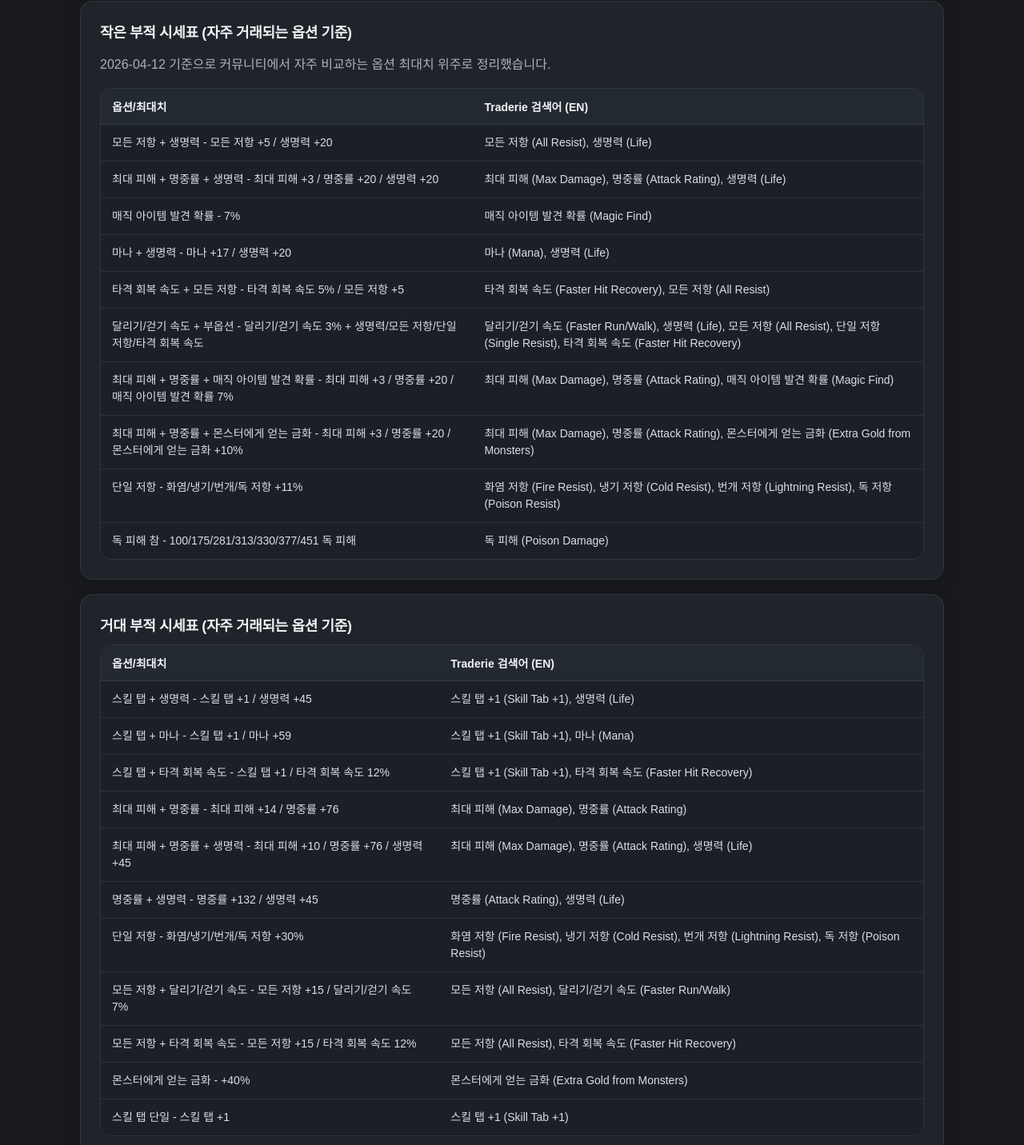
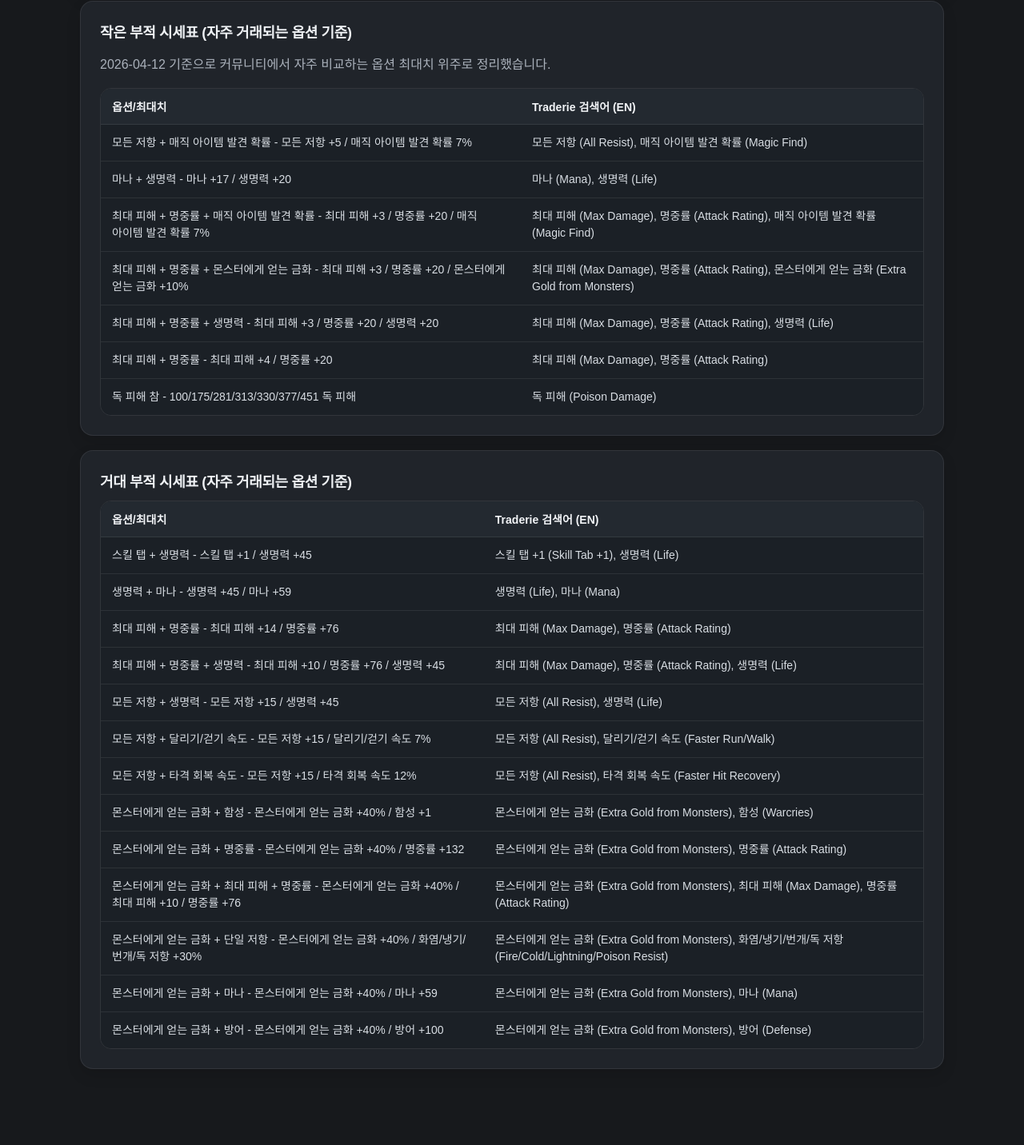
Before and after one commit to ctrlcccv/d2r, a website: page web/charms.html in a window 1280 px wide. Shown: the part 318-1750 px from the top of the page at 80% size. After the commit the page ends 1719 px from the top, so only its background shows below. Drawn offline with Linux system fonts and the light colour scheme.

Commit message:
Align charm tables to recommended combinations only

```diff
--- a/web/charms.html
+++ b/web/charms.html
@@ -41,28 +41,12 @@
             </thead>
             <tbody>
               <tr>
-                <td>모든 저항 + 생명력 - 모든 저항 +5 / 생명력 +20</td>
-                <td><code>모든 저항 (All Resist), 생명력 (Life)</code></td>
-              </tr>
-              <tr>
-                <td>최대 피해 + 명중률 + 생명력 - 최대 피해 +3 / 명중률 +20 / 생명력 +20</td>
-                <td><code>최대 피해 (Max Damage), 명중률 (Attack Rating), 생명력 (Life)</code></td>
-              </tr>
-              <tr>
-                <td>매직 아이템 발견 확률 - 7%</td>
-                <td><code>매직 아이템 발견 확률 (Magic Find)</code></td>
+                <td>모든 저항 + 매직 아이템 발견 확률 - 모든 저항 +5 / 매직 아이템 발견 확률 7%</td>
+                <td><code>모든 저항 (All Resist), 매직 아이템 발견 확률 (Magic Find)</code></td>
               </tr>
               <tr>
                 <td>마나 + 생명력 - 마나 +17 / 생명력 +20</td>
                 <td><code>마나 (Mana), 생명력 (Life)</code></td>
-              </tr>
-              <tr>
-                <td>타격 회복 속도 + 모든 저항 - 타격 회복 속도 5% / 모든 저항 +5</td>
-                <td><code>타격 회복 속도 (Faster Hit Recovery), 모든 저항 (All Resist)</code></td>
-              </tr>
-              <tr>
-                <td>달리기/걷기 속도 + 부옵션 - 달리기/걷기 속도 3% + 생명력/모든 저항/단일 저항/타격 회복 속도</td>
-                <td><code>달리기/걷기 속도 (Faster Run/Walk), 생명력 (Life), 모든 저항 (All Resist), 단일 저항 (Single Resist), 타격 회복 속도 (Faster Hit Recovery)</code></td>
               </tr>
               <tr>
                 <td>최대 피해 + 명중률 + 매직 아이템 발견 확률 - 최대 피해 +3 / 명중률 +20 / 매직 아이템 발견 확률 7%</td>
@@ -73,8 +57,12 @@
                 <td><code>최대 피해 (Max Damage), 명중률 (Attack Rating), 몬스터에게 얻는 금화 (Extra Gold from Monsters)</code></td>
               </tr>
               <tr>
-                <td>단일 저항 - 화염/냉기/번개/독 저항 +11%</td>
-                <td><code>화염 저항 (Fire Resist), 냉기 저항 (Cold Resist), 번개 저항 (Lightning Resist), 독 저항 (Poison Resist)</code></td>
+                <td>최대 피해 + 명중률 + 생명력 - 최대 피해 +3 / 명중률 +20 / 생명력 +20</td>
+                <td><code>최대 피해 (Max Damage), 명중률 (Attack Rating), 생명력 (Life)</code></td>
+              </tr>
+              <tr>
+                <td>최대 피해 + 명중률 - 최대 피해 +4 / 명중률 +20</td>
+                <td><code>최대 피해 (Max Damage), 명중률 (Attack Rating)</code></td>
               </tr>
               <tr>
                 <td>독 피해 참 - 100/175/281/313/330/377/451 독 피해</td>
@@ -101,12 +89,8 @@
                 <td><code>스킬 탭 +1 (Skill Tab +1), 생명력 (Life)</code></td>
               </tr>
               <tr>
-                <td>스킬 탭 + 마나 - 스킬 탭 +1 / 마나 +59</td>
-                <td><code>스킬 탭 +1 (Skill Tab +1), 마나 (Mana)</code></td>
-              </tr>
-              <tr>
-                <td>스킬 탭 + 타격 회복 속도 - 스킬 탭 +1 / 타격 회복 속도 12%</td>
-                <td><code>스킬 탭 +1 (Skill Tab +1), 타격 회복 속도 (Faster Hit Recovery)</code></td>
+                <td>생명력 + 마나 - 생명력 +45 / 마나 +59</td>
+                <td><code>생명력 (Life), 마나 (Mana)</code></td>
               </tr>
               <tr>
                 <td>최대 피해 + 명중률 - 최대 피해 +14 / 명중률 +76</td>
@@ -117,12 +101,8 @@
                 <td><code>최대 피해 (Max Damage), 명중률 (Attack Rating), 생명력 (Life)</code></td>
               </tr>
               <tr>
-                <td>명중률 + 생명력 - 명중률 +132 / 생명력 +45</td>
-                <td><code>명중률 (Attack Rating), 생명력 (Life)</code></td>
-              </tr>
-              <tr>
-                <td>단일 저항 - 화염/냉기/번개/독 저항 +30%</td>
-                <td><code>화염 저항 (Fire Resist), 냉기 저항 (Cold Resist), 번개 저항 (Lightning Resist), 독 저항 (Poison Resist)</code></td>
+                <td>모든 저항 + 생명력 - 모든 저항 +15 / 생명력 +45</td>
+                <td><code>모든 저항 (All Resist), 생명력 (Life)</code></td>
               </tr>
               <tr>
                 <td>모든 저항 + 달리기/걷기 속도 - 모든 저항 +15 / 달리기/걷기 속도 7%</td>
@@ -133,12 +113,28 @@
                 <td><code>모든 저항 (All Resist), 타격 회복 속도 (Faster Hit Recovery)</code></td>
               </tr>
               <tr>
-                <td>몬스터에게 얻는 금화 - +40%</td>
-                <td><code>몬스터에게 얻는 금화 (Extra Gold from Monsters)</code></td>
+                <td>몬스터에게 얻는 금화 + 함성 - 몬스터에게 얻는 금화 +40% / 함성 +1</td>
+                <td><code>몬스터에게 얻는 금화 (Extra Gold from Monsters), 함성 (Warcries)</code></td>
               </tr>
               <tr>
-                <td>스킬 탭 단일 - 스킬 탭 +1</td>
-                <td><code>스킬 탭 +1 (Skill Tab +1)</code></td>
+                <td>몬스터에게 얻는 금화 + 명중률 - 몬스터에게 얻는 금화 +40% / 명중률 +132</td>
+                <td><code>몬스터에게 얻는 금화 (Extra Gold from Monsters), 명중률 (Attack Rating)</code></td>
+              </tr>
+              <tr>
+                <td>몬스터에게 얻는 금화 + 최대 피해 + 명중률 - 몬스터에게 얻는 금화 +40% / 최대 피해 +10 / 명중률 +76</td>
+                <td><code>몬스터에게 얻는 금화 (Extra Gold from Monsters), 최대 피해 (Max Damage), 명중률 (Attack Rating)</code></td>
+              </tr>
+              <tr>
+                <td>몬스터에게 얻는 금화 + 단일 저항 - 몬스터에게 얻는 금화 +40% / 화염/냉기/번개/독 저항 +30%</td>
+                <td><code>몬스터에게 얻는 금화 (Extra Gold from Monsters), 화염/냉기/번개/독 저항 (Fire/Cold/Lightning/Poison Resist)</code></td>
+              </tr>
+              <tr>
+                <td>몬스터에게 얻는 금화 + 마나 - 몬스터에게 얻는 금화 +40% / 마나 +59</td>
+                <td><code>몬스터에게 얻는 금화 (Extra Gold from Monsters), 마나 (Mana)</code></td>
+              </tr>
+              <tr>
+                <td>몬스터에게 얻는 금화 + 방어 - 몬스터에게 얻는 금화 +40% / 방어 +100</td>
+                <td><code>몬스터에게 얻는 금화 (Extra Gold from Monsters), 방어 (Defense)</code></td>
               </tr>
             </tbody>
           </table>
```
